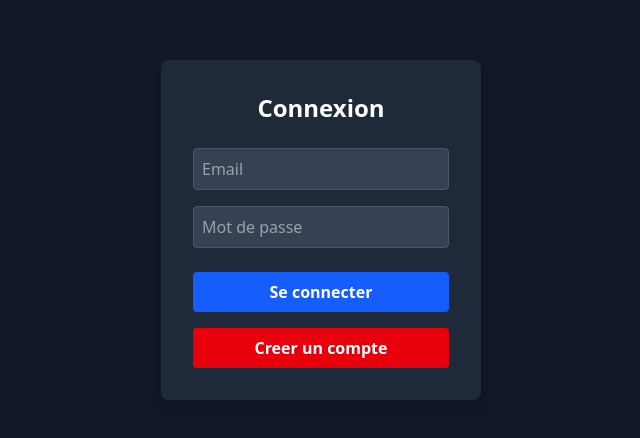
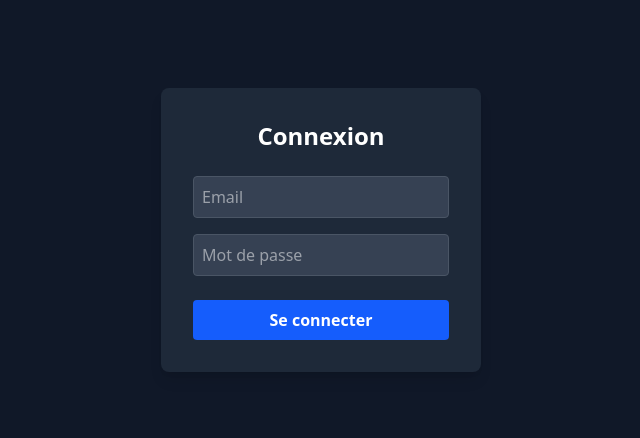
Before and after one commit to Tidragon-coder/API_Jeu, a React (Vite) app in the folder admin-dashboard/: page /login in a window 1280 px wide. Shown: the part 170-608 px from the top of the page, without its empty margins (319-959 px from the left). Built offline with nearby package versions, Linux system fonts and the light colour scheme.

Commit message:
#012 / refactor: temporary removal from the register for security

```diff
--- a/admin-dashboard/src/App.tsx
+++ b/admin-dashboard/src/App.tsx
@@ -16,7 +16,7 @@ export default function App() {
   <Routes>
     {/* Routes publiques */}
     <Route path="/login" element={<Login />} />
-    <Route path="/register" element={<Register />} />
+    {/* <Route path="/register" element={<Register />} /> */}
 
     {/* Routes protégées */}
     {localStorage.getItem("token") ? (
--- a/admin-dashboard/src/pages/login.tsx
+++ b/admin-dashboard/src/pages/login.tsx
@@ -71,7 +71,7 @@ const Login = () => {
         >
           Se connecter
         </button>
-        <button  className="w-full bg-red-600 hover:bg-blue-700 p-2 rounded font-semibold transition-colors mt-4" onClick={() => navigate("/register")}>Creer un compte</button>
+        {/* <button  className="w-full bg-red-600 hover:bg-blue-700 p-2 rounded font-semibold transition-colors mt-4" onClick={() => navigate("/register")}>Creer un compte</button> */}
 
         {message && (
           <p
```
